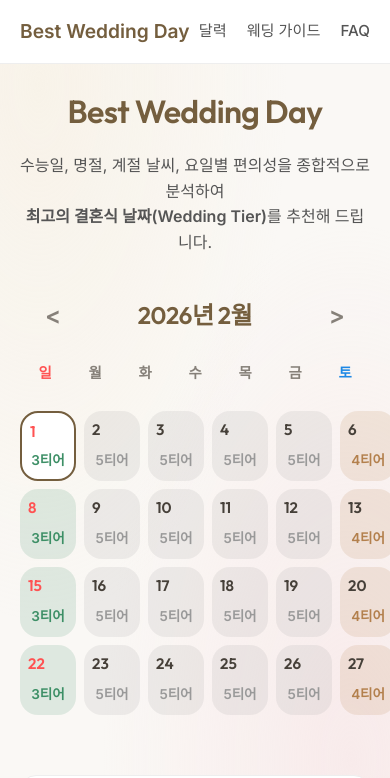
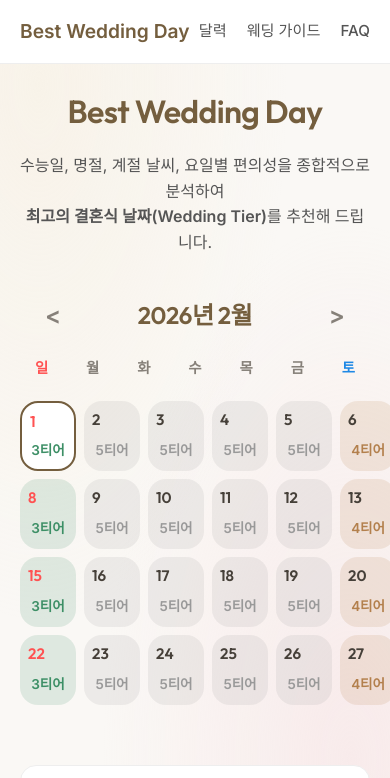
Before and after one commit to ddaog/bestweddingdaykorea, a React (Vite) app: page / in a window 390 px wide. Shown: the top 778 px of the page. Built offline with nearby package versions, Linux system fonts and the light colour scheme; no server answers.

Commit message:
Fix mobile alignment: Sync week-day gap with grid and remove inline padding

```diff
--- a/src/components/Calendar.jsx
+++ b/src/components/Calendar.jsx
@@ -61,13 +61,13 @@ const Calendar = ({ customHolidays }) => {
             </div>
 
             <div className="week-days">
-                <div style={{ padding: '5px', color: '#ff5252' }}>일</div>
-                <div style={{ padding: '5px' }}>월</div>
-                <div style={{ padding: '5px' }}>화</div>
-                <div style={{ padding: '5px' }}>수</div>
-                <div style={{ padding: '5px' }}>목</div>
-                <div style={{ padding: '5px' }}>금</div>
-                <div style={{ padding: '5px', color: '#1e88e5' }}>토</div>
+                <div style={{ color: '#ff5252' }}>일</div>
+                <div>월</div>
+                <div>화</div>
+                <div>수</div>
+                <div>목</div>
+                <div>금</div>
+                <div style={{ color: '#1e88e5' }}>토</div>
             </div>
 
             <div className="calendar-grid">
--- a/src/index.css
+++ b/src/index.css
@@ -127,6 +127,8 @@ a:hover {
 .week-days {
   display: grid;
   grid-template-columns: repeat(7, 1fr);
+  gap: 8px;
+  /* Match calendar-grid gap */
   text-align: center;
   font-weight: 600;
   font-size: 0.9rem;
@@ -222,7 +224,9 @@ a:hover {
 
 /* Desktop Overrides */
 @media (min-width: 768px) {
-  .calendar-grid {
+
+  .calendar-grid,
+  .week-days {
     gap: 12px;
   }
 
```
